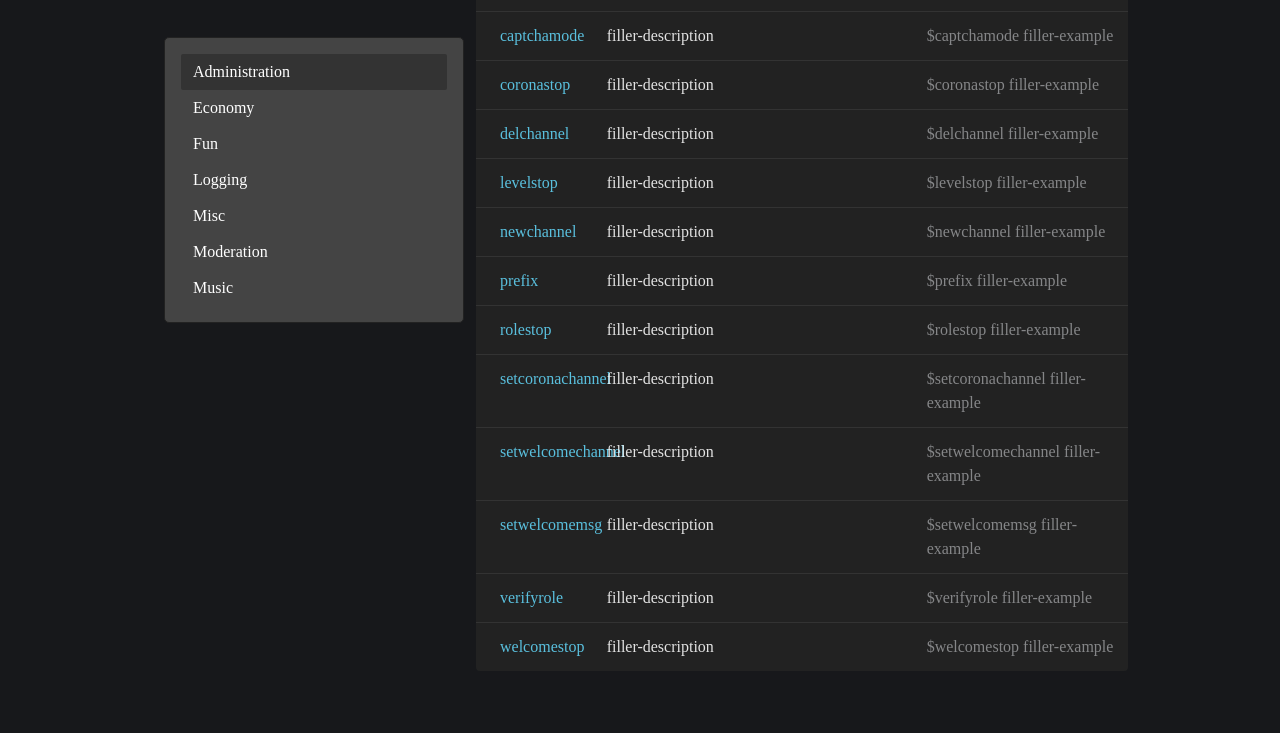
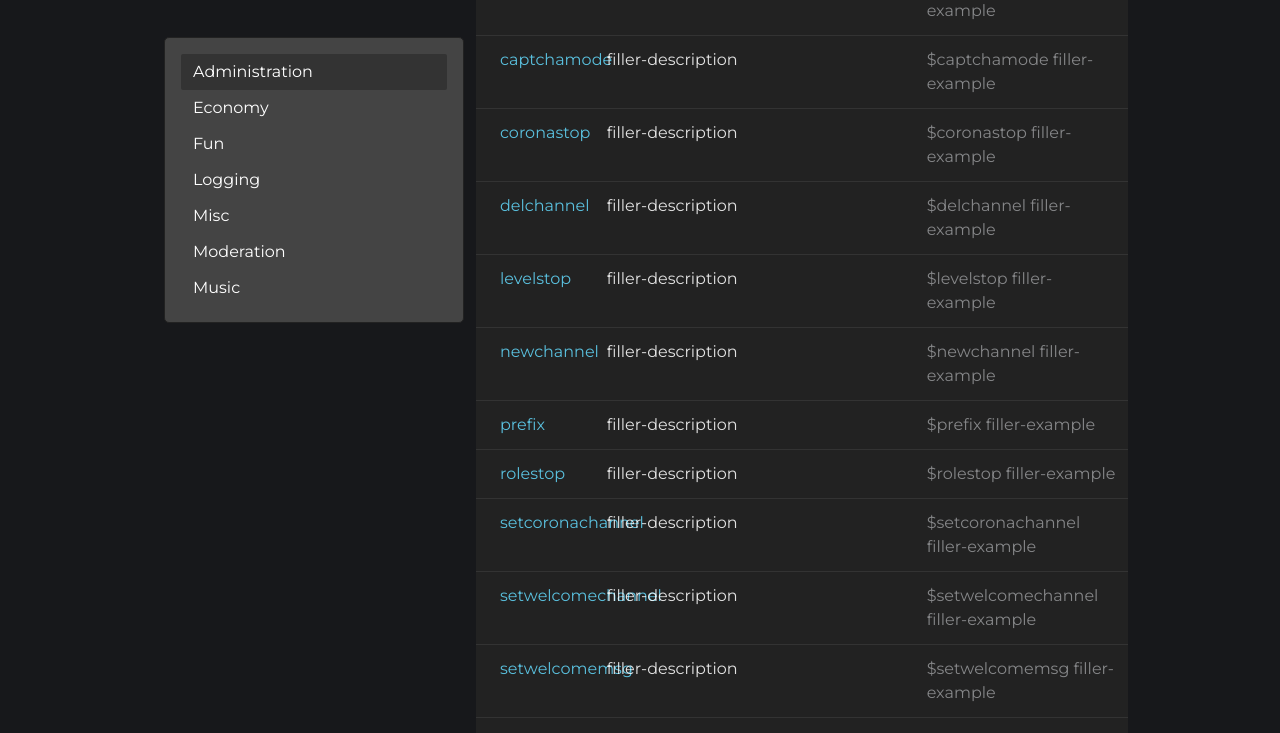
Before and after one commit to koushikjod/aquabot.info, a plain HTML site: page commands.html in a window 1280 px wide. Shown: the part 187-920 px from the top of the page. Drawn offline with Linux system fonts and the light colour scheme.

Commit message:
third commit

```diff
--- a/commands.html
+++ b/commands.html
@@ -5,7 +5,7 @@
     there's no trackers, ads, or other evil things.
   </noscript>
   <head profile="http://www.w3.org/2005/10/profile">
-    <link rel="manifest" href="/manifest.json" async />
+    <link href="https://fonts.googleapis.com/css?family=Montserrat:400,700" rel="stylesheet" type="text/css" />
     <meta name="viewport" content="initial-scale=1.0, user-scalable=1" />
     <link rel="icon" type="image/png" href="https://aquabot.info/assets/images/32x32.png" />
     <link
```
Also changed, not shown: privacy-policy.html (+1 -0 lines), terms-and-conditions.html (+1 -0 lines).
